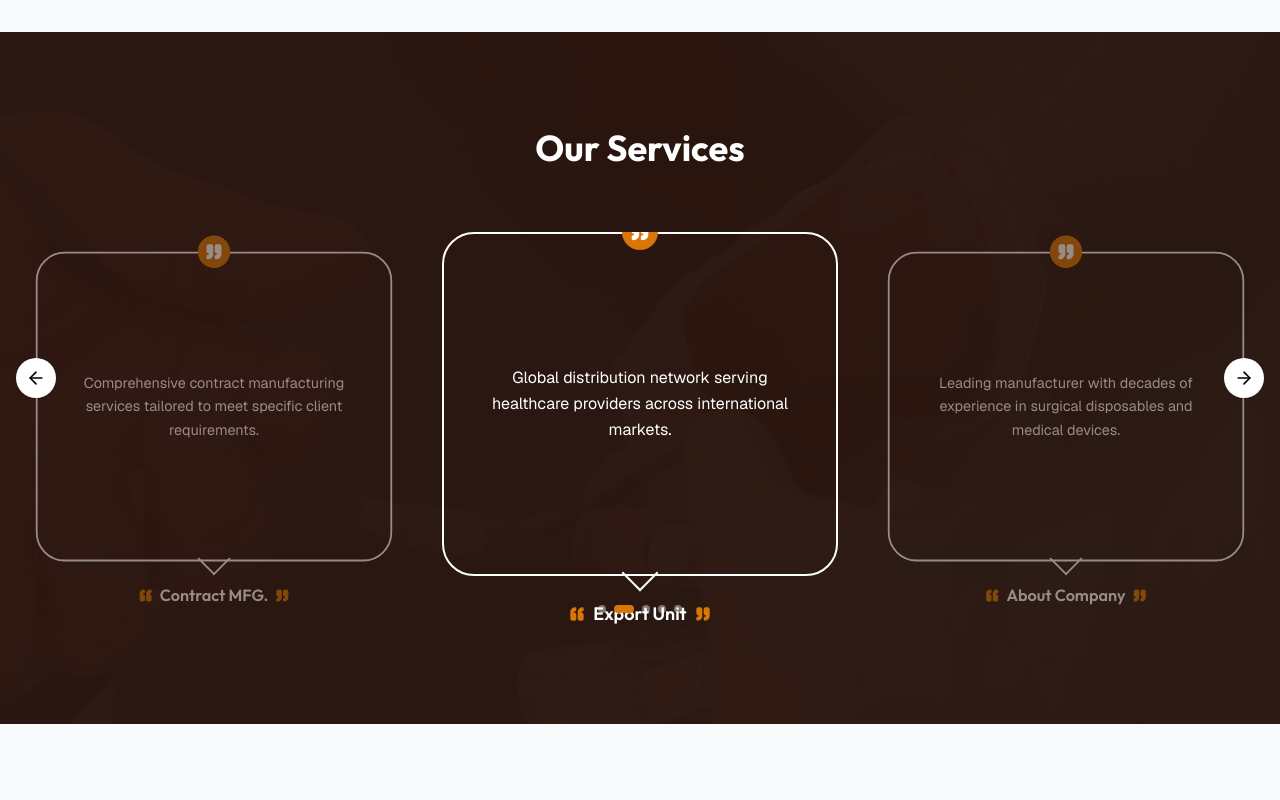
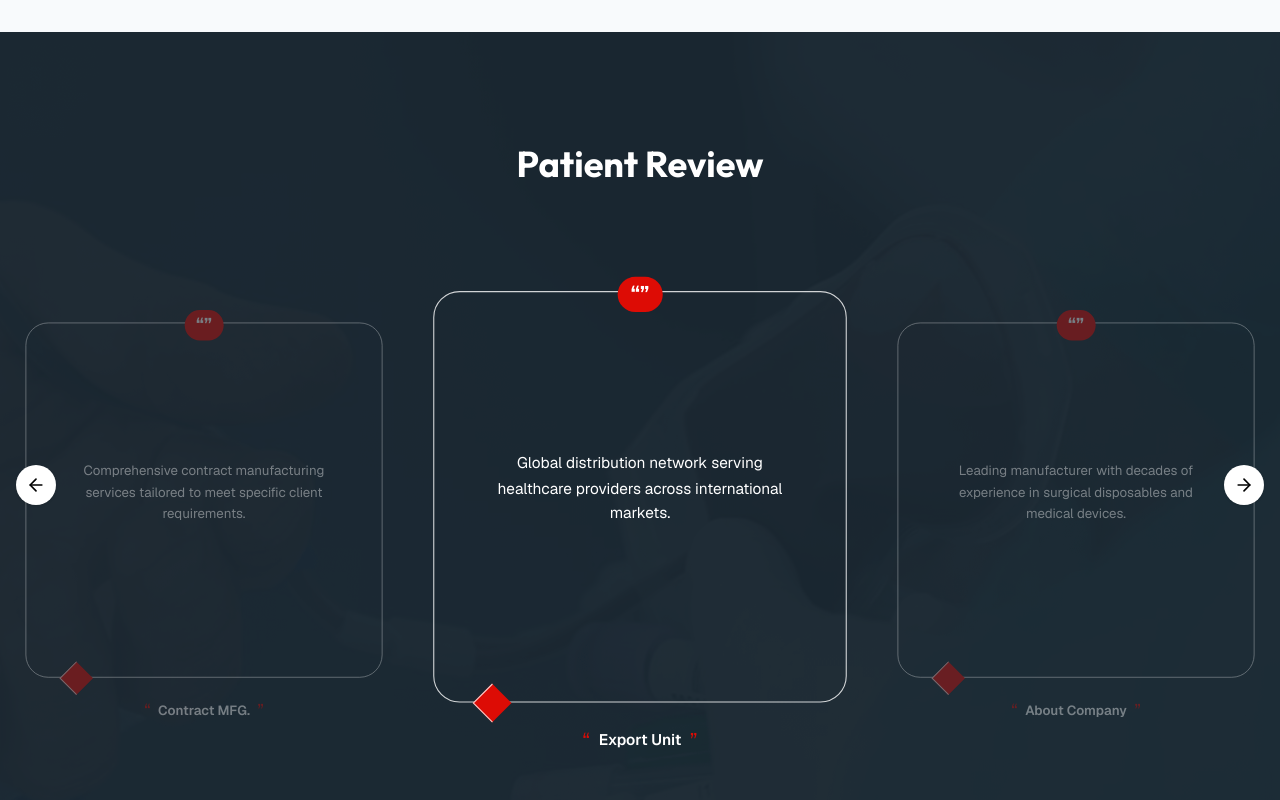
Before and after one commit to nema12344/medical-web, a Next.js app: page / in a window 1280 px wide. Shown: the part 2580-3380 px from the top of the page. Built offline with nearby package versions, Linux system fonts and the light colour scheme; what @mui/material-nextjs would draw is missing.

Commit message:
add-section

```diff
--- a/app/components/ScrollingServices.tsx
+++ b/app/components/ScrollingServices.tsx
@@ -2,11 +2,9 @@
 
 import React from 'react';
 import { Swiper, SwiperSlide } from 'swiper/react';
-import { Pagination, Autoplay, Navigation } from 'swiper/modules';
+import { Navigation, Autoplay } from 'swiper/modules';
 import 'swiper/css';
-import 'swiper/css/pagination';
-import 'swiper/css/navigation';
-import { Quote, ArrowLeft, ArrowRight } from 'lucide-react';
+import { ArrowLeft, ArrowRight } from 'lucide-react';
 import Image from 'next/image';
 
 const services = [
@@ -44,87 +42,85 @@ const services = [
 
 export default function ServicesPatientStyle() {
   return (
-    <section className="relative py-24 overflow-hidden bg-[#2b160f]">
+    <section className="relative py-28 bg-[#dd4817] overflow-hidden">
       {/* Background */}
-      <div className="absolute inset-0 z-0">
+      <div className="absolute inset-0">
         <Image
           src="/images/hero-bg-2.png"
           alt="background"
           fill
           className="object-cover opacity-30"
         />
-        <div className="absolute inset-0 bg-[#2b160f]/90" />
+        <div className="absolute inset-0 bg-[#0c2534]/90" />
       </div>
 
       <div className="relative z-10 max-w-7xl mx-auto px-4">
         {/* Heading */}
-        <h2 className="text-center text-4xl font-bold text-white mb-16">
-          Our Services
+        <h2 className="text-center text-4xl font-bold text-white mb-20">
+          Patient Review
         </h2>
 
-        {/* Navigation */}
-        <button className="service-prev absolute left-4 top-1/2 -translate-y-1/2 z-20 w-10 h-10 bg-white rounded-full flex items-center justify-center shadow">
-          <ArrowLeft className="text-black w-5 h-5" />
+        {/* Navigation Arrows */}
+        <button className="srv-prev absolute left-4 top-1/2 -translate-y-1/2 z-20 w-10 h-10 bg-white rounded-full flex items-center justify-center shadow">
+          <ArrowLeft className="w-5 h-5 text-black" />
         </button>
-
-        <button className="service-next absolute right-4 top-1/2 -translate-y-1/2 z-20 w-10 h-10 bg-white rounded-full flex items-center justify-center shadow">
-          <ArrowRight className="text-black w-5 h-5" />
+        <button className="srv-next absolute right-4 top-1/2 -translate-y-1/2 z-20 w-10 h-10 bg-white rounded-full flex items-center justify-center shadow">
+          <ArrowRight className="w-5 h-5 text-black" />
         </button>
 
         <Swiper
-          modules={[Pagination, Autoplay, Navigation]}
+          modules={[Navigation, Autoplay]}
           loop
           centeredSlides
           slidesPerView={1}
-          spaceBetween={30}
-          autoplay={{
-            delay: 3500,
-            disableOnInteraction: false
+          spaceBetween={60}
+          autoplay={{ delay: 3500, disableOnInteraction: false }}
+          navigation={{
+            prevEl: '.srv-prev',
+            nextEl: '.srv-next'
           }}
-          navigation={{
-            prevEl: '.service-prev',
-            nextEl: '.service-next'
-          }}
-          pagination={{ clickable: true }}
           breakpoints={{
             768: { slidesPerView: 2 },
             1024: { slidesPerView: 3 }
           }}
-          className="pb-20"
+          className="!overflow-visible"
         >
           {services.map((item) => (
-            <SwiperSlide key={item.id}>
+            <SwiperSlide key={item.id} className="pt-12 pb-24">
               {({ isActive }) => (
                 <div
                   className={`transition-all duration-500 ${
                     isActive
-                      ? 'scale-100 opacity-100'
-                      : 'scale-90 opacity-50'
+                      ? 'scale-110 opacity-100'
+                      : 'scale-95 opacity-40'
                   }`}
                 >
-                  {/* Bubble */}
-                  <div className="relative border-2 border-white rounded-[32px] px-8 py-10 text-center min-h-[260px] flex items-center justify-center">
+                  {/* Speech Bubble */}
+                  <div className="relative border border-white/80 rounded-[24px] px-8 pt-12 pb-16 min-h-[260px] flex items-center justify-center text-center bg-transparent">
 
-                    {/* Top Quote */}
-                    <div className="absolute -top-5 left-1/2 -translate-x-1/2 bg-[#d97706] rounded-full p-2">
-                      <Quote className="w-5 h-5 text-white fill-white" />
+                    {/* Top Quote Chip */}
+                    <div className="absolute -top-[14px] left-1/2 -translate-x-1/2 bg-[#dd0c05] px-3 py-1 rounded-full z-10">
+                      <span className="text-white text-lg font-bold leading-none">
+                        “”
+                      </span>
                     </div>
 
-                    <p className="text-white text-base leading-relaxed">
+                    {/* Description */}
+                    <p className="text-white text-sm leading-relaxed max-w-[85%]">
                       {item.description}
                     </p>
 
-                    {/* Bubble Tail */}
-                    <span className="absolute -bottom-3 left-1/2 -translate-x-1/2 w-6 h-6 border-r-2 border-b-2 border-white bg-transparent rotate-45"></span>
+                    {/* Bottom-left Tail (diagonal) */}
+                    <div className="absolute -bottom-[14px] left-10 w-6 h-6 bg-[#dd0c05] border-l border-b border-white/80 rotate-45"></div>
                   </div>
 
                   {/* Title */}
-                  <div className="mt-6 flex items-center justify-center gap-2">
-                    <Quote className="w-4 h-4 text-[#d97706] fill-[#d97706] rotate-180" />
-                    <h4 className="text-white font-semibold text-lg">
+                  <div className="mt-6 flex items-center justify-center gap-2 text-[#dd0c05]">
+                    <span className="text-lg leading-none">“</span>
+                    <span className="text-white text-sm font-semibold">
                       {item.title}
-                    </h4>
-                    <Quote className="w-4 h-4 text-[#d97706] fill-[#d97706]" />
+                    </span>
+                    <span className="text-lg leading-none">”</span>
                   </div>
                 </div>
               )}
@@ -132,20 +128,6 @@ export default function ServicesPatientStyle() {
           ))}
         </Swiper>
       </div>
-
-      {/* Pagination Style */}
-      <style jsx global>{`
-        .swiper-pagination-bullet {
-          background: #fff;
-          opacity: 0.4;
-        }
-        .swiper-pagination-bullet-active {
-          background: #d97706;
-          opacity: 1;
-          width: 20px;
-          border-radius: 10px;
-        }
-      `}</style>
     </section>
   );
 }
```
